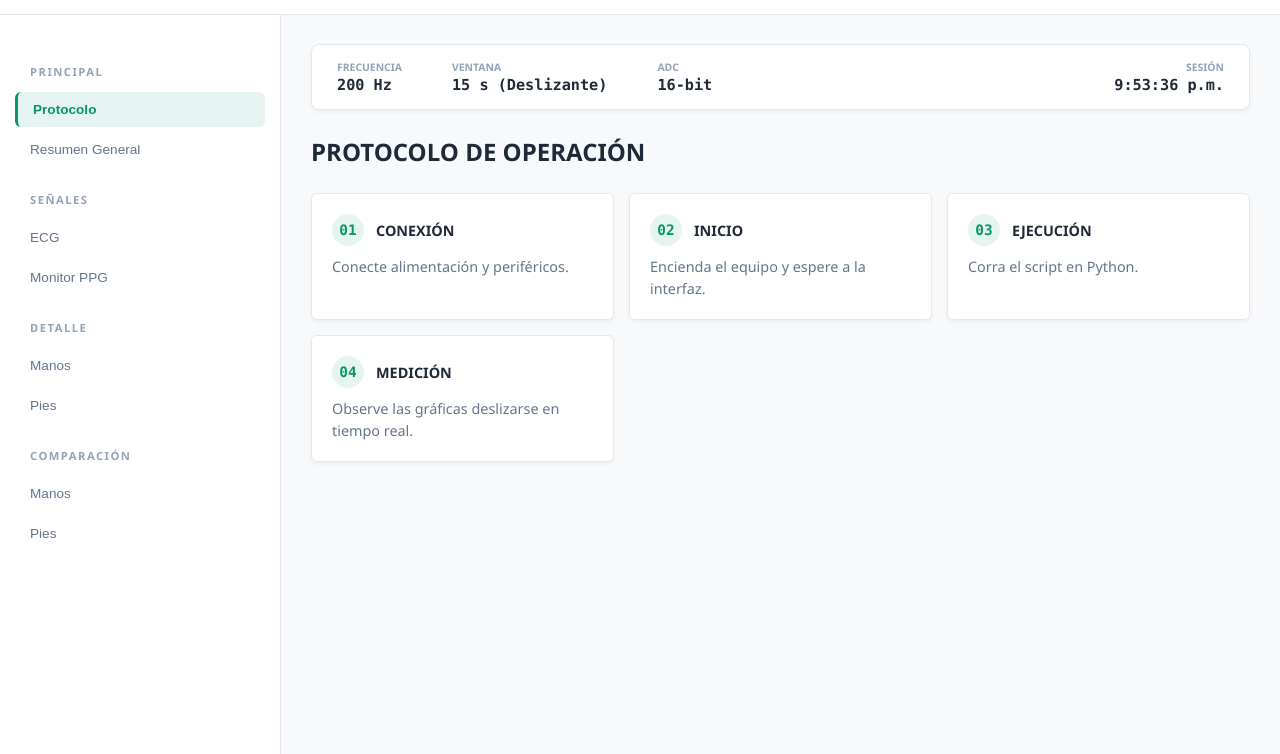
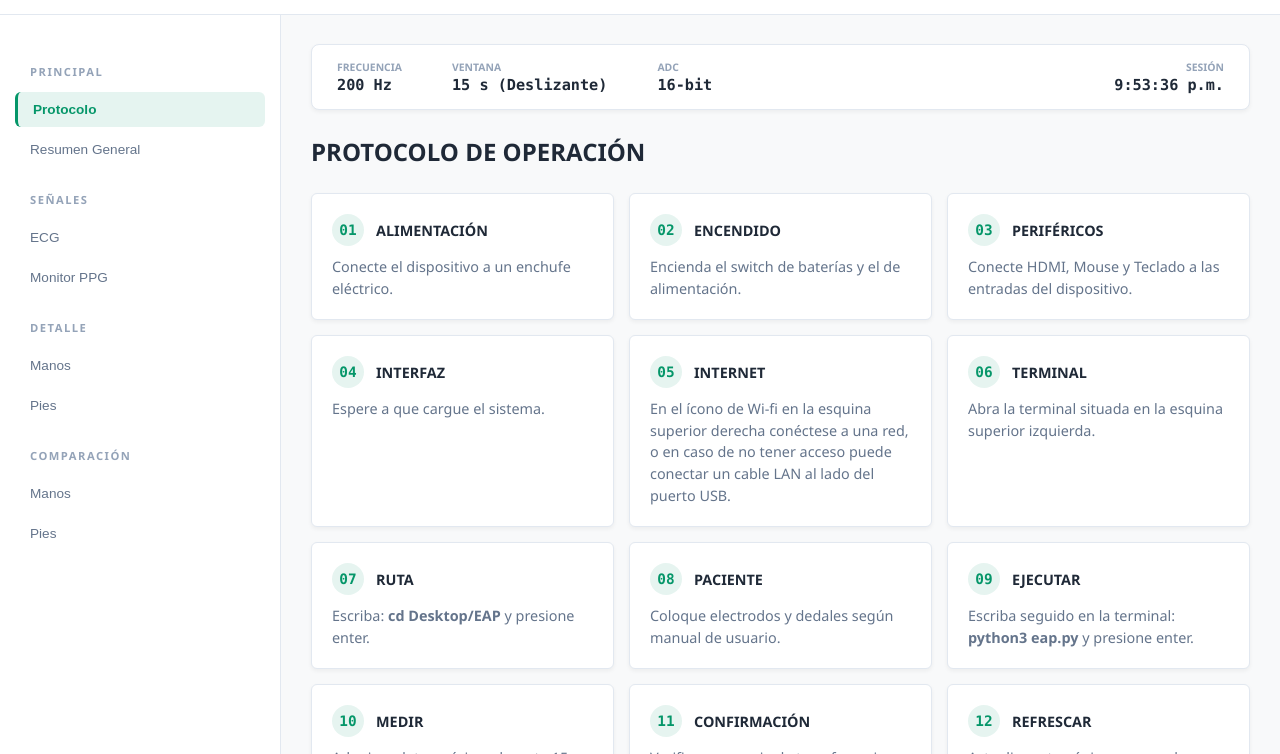
Before and after one commit to cesarpadilla-ux/ProyectoEAP, a plain HTML site: page index.html in a window 1280 px wide. Shown: the part 46-800 px from the top of the page. Drawn offline with nearby package versions, Linux system fonts and the light colour scheme; no server answers.

Commit message:
Add files via upload

```diff
--- a/index.html
+++ b/index.html
@@ -112,10 +112,20 @@
     <div id="instrucciones" class="panel">
       <h1 style="font-size: 1.5rem; margin-bottom:25px; font-weight:700; text-transform:uppercase;">Protocolo de Operación</h1>
       <div class="instructions-grid">
-        <div class="step-card"><div class="step-header"><div class="step-number">01</div><div class="step-title">Conexión</div></div><div class="step-desc">Conecte alimentación y periféricos.</div></div>
-        <div class="step-card"><div class="step-header"><div class="step-number">02</div><div class="step-title">Inicio</div></div><div class="step-desc">Encienda el equipo y espere a la interfaz.</div></div>
-        <div class="step-card"><div class="step-header"><div class="step-number">03</div><div class="step-title">Ejecución</div></div><div class="step-desc">Corra el script en Python.</div></div>
-        <div class="step-card"><div class="step-header"><div class="step-number">04</div><div class="step-title">Medición</div></div><div class="step-desc">Observe las gráficas deslizarse en tiempo real.</div></div>
+        <div class="step-card"><div class="step-header"><div class="step-number">01</div><div class="step-title">Alimentación</div></div><div class="step-desc">Conecte el dispositivo a un enchufe eléctrico.</div></div>
+        <div class="step-card"><div class="step-header"><div class="step-number">02</div><div class="step-title">Encendido</div></div><div class="step-desc">Encienda el switch de baterías y el de alimentación.</div></div>
+        <div class="step-card"><div class="step-header"><div class="step-number">03</div><div class="step-title">Periféricos</div></div><div class="step-desc">Conecte HDMI, Mouse y Teclado a las entradas del dispositivo.</div></div>
+        <div class="step-card"><div class="step-header"><div class="step-number">04</div><div class="step-title">Interfaz</div></div><div class="step-desc">Espere a que cargue el sistema.</div></div>
+        <div class="step-card"><div class="step-header"><div class="step-number">05</div><div class="step-title">Internet</div></div><div class="step-desc">En el ícono de Wi-fi en la esquina superior derecha conéctese a una red, o en caso de no tener acceso puede conectar un cable LAN al lado del puerto USB.</div></div>
+        <div class="step-card"><div class="step-header"><div class="step-number">06</div><div class="step-title">Terminal</div></div><div class="step-desc">Abra la terminal situada en la esquina superior izquierda.</div></div>
+        <div class="step-card"><div class="step-header"><div class="step-number">07</div><div class="step-title">Ruta</div></div><div class="step-desc">Escriba: <b>cd Desktop/EAP</b> y presione enter.</div></div>
+        <div class="step-card"><div class="step-header"><div class="step-number">08</div><div class="step-title">Paciente</div></div><div class="step-desc">Coloque electrodos y dedales según manual de usuario.</div></div>
+        <div class="step-card"><div class="step-header"><div class="step-number">09</div><div class="step-title">Ejecutar</div></div><div class="step-desc">Escriba seguido en la terminal: <b>python3 eap.py</b> y presione enter.</div></div>
+        <div class="step-card"><div class="step-header"><div class="step-number">10</div><div class="step-title">Medir</div></div><div class="step-desc">Adquiera datos mínimo durante 15 segundos, luego presione "detener".</div></div>
+        <div class="step-card"><div class="step-header"><div class="step-number">11</div><div class="step-title">Confirmación</div></div><div class="step-desc">Verifique mensaje de transferencia exitosa. En caso de recibir mensaje de error, verificar conexión a internet.</div></div>
+        <div class="step-card"><div class="step-header"><div class="step-number">12</div><div class="step-title">Refrescar</div></div><div class="step-desc">Actualice esta página para ver los nuevos datos.</div></div>
+        <div class="step-card"><div class="step-header"><div class="step-number">13</div><div class="step-title">Datos</div></div><div class="step-desc">Presionar el botón CSV en la esquina superior derecha de la página en caso de querer descargar los datos adquiridos en formato excel.</div></div>
+        <div class="step-card"><div class="step-header"><div class="step-number">14</div><div class="step-title">Imágenes</div></div><div class="step-desc"> Presionar el símbolo de la cámara en la esquina superior derecha de las gráficas que se deseen descargar.</div></div>
       </div>
     </div>
 
```
